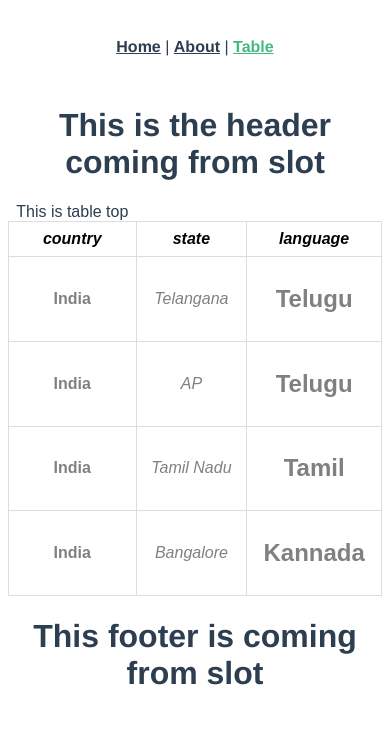
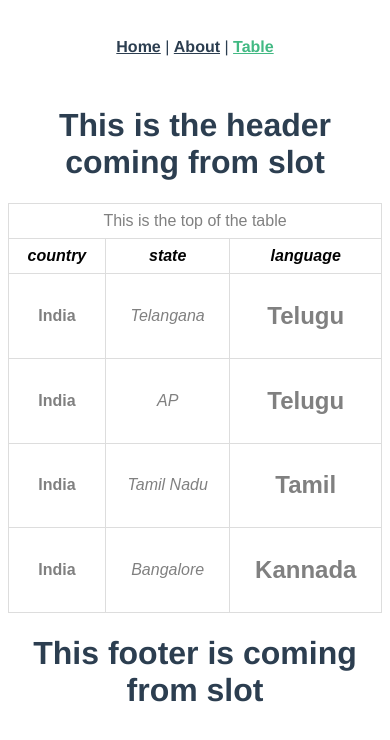
Before and after one commit to neelimanandam/vue-data-table, a Vue app in the folder data-table/: page /table in a window 390 px wide. Shown: the top 740 px of the page. Built offline with nearby package versions, Linux system fonts and the light colour scheme.

Commit message:
created tableTopHeader inside the table

```diff
--- a/data-table/src/components/DataTable.vue
+++ b/data-table/src/components/DataTable.vue
@@ -1,15 +1,20 @@
 <template>
   <div>
     <div>
-      <slot name="header">
-        <header-component
-          v-bind:tabelTopHeader="tableTopHeader"
-        ></header-component>
-      </slot>
+      <slot name="header"> </slot>
     </div>
+
     <table id="table">
       <thead>
         <slot name="tableTop"></slot>
+
+        <tr>
+          <td colspan="100%">
+            <table-top-header
+              v-bind:tableTop="tableTopHeader"
+            ></table-top-header>
+          </td>
+        </tr>
         <tr>
           <th v-for="header in headers" v-bind:key="header.index">
             <slot name="tableHeader" v-bind:item="header">
@@ -58,10 +63,10 @@
 <script>
 import TableHeader from './TableHeader.vue'
 import TableRow from '@/components/TableRow.vue'
-import HeaderComponent from './HeaderComponent.vue'
+import TableTopHeader from './TableTopHeader.vue'
 
 export default {
-  components: { TableHeader, TableRow, HeaderComponent },
+  components: { TableHeader, TableRow, TableTopHeader },
   name: 'DataTable',
   props: {
     headers: {
@@ -84,7 +89,7 @@ export default {
     }
   }
   // created: function () {
-  //   console.log(this.headers)
+  //   console.log('tableTopHeader value is', this.tableTopHeader)
   // }
 }
 </script>
--- a/data-table/src/components/HeaderComponent.vue
+++ b/data-table/src/components/TableTopHeader.vue
@@ -1,11 +1,11 @@
 <template>
-  <h1>{{ tableTopHeader }}</h1>
+  <span>{{ tableTop }}</span>
 </template>
 <script>
 export default {
-  name: 'HeaderComponent',
+  name: 'TableTopHeader',
   props: {
-    tableTopHeader: {
+    tableTop: {
       type: String,
       default: () => {
         return ''
--- a/data-table/src/views/Table.vue
+++ b/data-table/src/views/Table.vue
@@ -1,15 +1,19 @@
 <template>
   <div>
-    <data-table v-bind:headers="userHeaders" v-bind:rows="userRows">
+    <data-table
+      v-bind:headers="userHeaders"
+      v-bind:rows="userRows"
+      v-bind:tableTopHeader="tableTopHeader"
+    >
       <template v-slot:header>
         <h1>This is the header coming from slot</h1>
       </template>
       <template v-slot:footer>
         <h1>This footer is coming from slot</h1>
       </template>
-      <template v-slot:tableTop>
+      <!-- <template v-slot:tableTop>
         <span>This is table top</span>
-      </template>
+      </template> -->
       <template v-slot:noData>
         <span>Data not found</span>
       </template>
@@ -40,7 +44,7 @@ export default {
   },
   data () {
     return {
-      tableHeader: 'This is the top of the table',
+      tableTopHeader: 'This is the top of the table',
       userHeaders: ['country', 'state', 'language'],
       userRows: [
         { country: 'India', state: 'Telangana', language: 'Telugu' },
```
